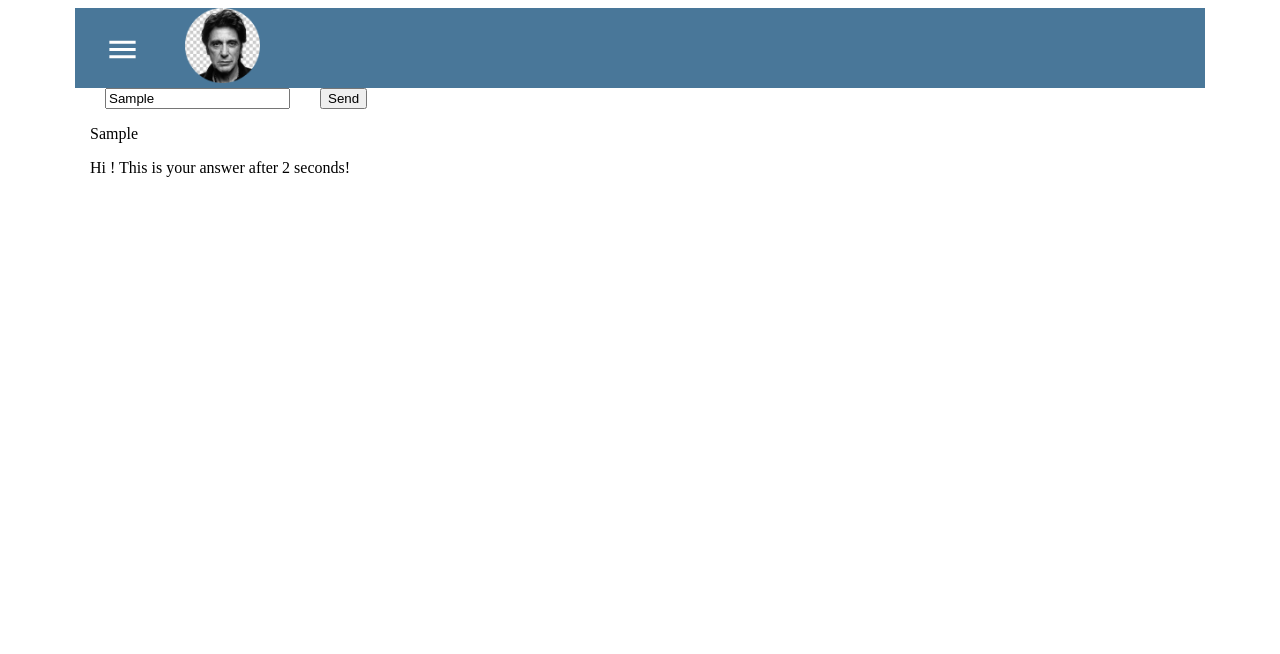
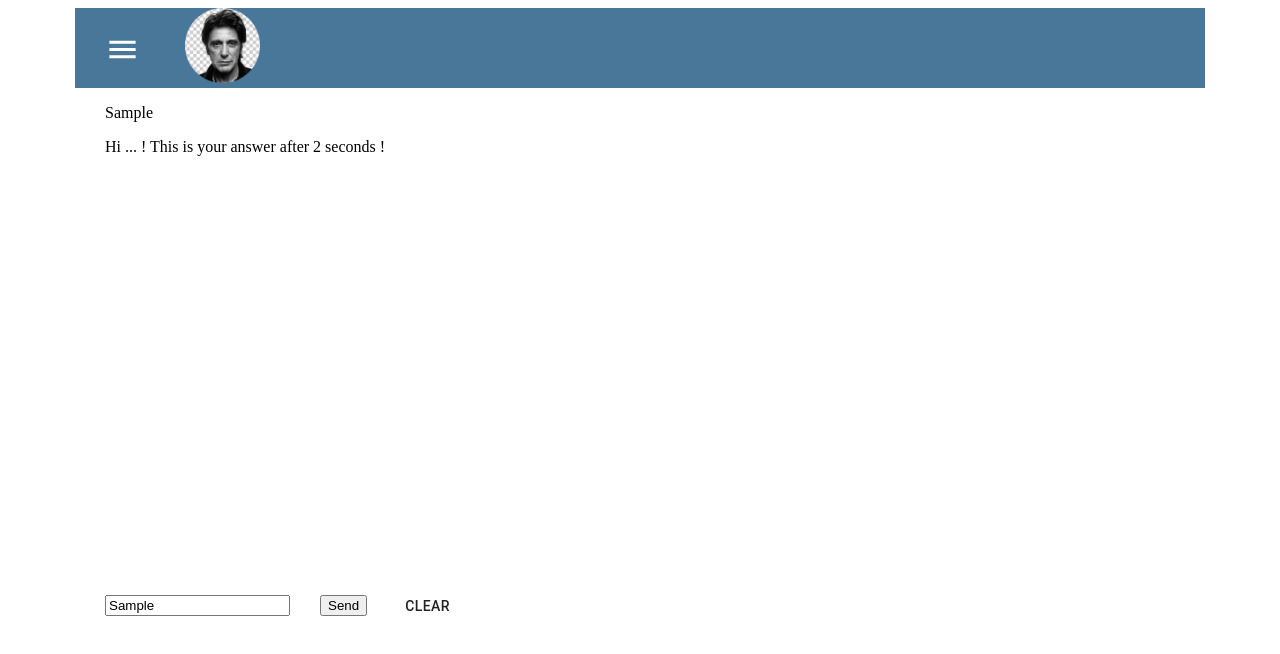
Before and after one commit to mirmahyar/digigram, a React (Create React App) app: page / in a window 1280 px wide. Both pictures are taken after typing "Sample" into the empty fields and a click on the input "Send". Shown: the top 654 px of the page. Built offline with nearby package versions, Linux system fonts and the light colour scheme; the HTML template or start-up script is replaced by a standard one.

Commit message:
still working on input and how to display message

```diff
--- a/src/components/Input/Input.css
+++ b/src/components/Input/Input.css
@@ -0,0 +1,13 @@
+.wrapper{
+    display: flex;
+}
+
+
+.display{
+    position: relative;
+}
+
+.form{
+    position: fixed;
+    margin-top: 500px;
+}
--- a/src/components/Input/Input.js
+++ b/src/components/Input/Input.js
@@ -1,12 +1,13 @@
+import { Button } from '@material-ui/core';
 import { MessageSharp } from '@material-ui/icons';
 import React, {useState, useEffect, useRef} from 'react'
-import DisplayMessages from '../DisplayMessages/DisplayMessages'
+import "./Input.css"
 
 function Input() {
 
     const [message,SetMessage] = useState("");
     const [messageArray,SetMessageArray] = useState([]);
-    const [answer,SetAnswer]  = useState("");
+    const [answer,SetAnswer]  = useState(false);
 
     const [submitted,SetSubmitted] = useState(false);
     const [clear,SetClear]= useState(false);
@@ -19,36 +20,45 @@ function Input() {
     const handleSubmit = (e) => {
         e.preventDefault();
         SetSubmitted(true);
-        SetMessageArray([...message])
+        SetMessageArray([message])
+        console.log(messageArray);
         setTimeout(() => {
-            SetAnswer("Hi ! This is your answer after 2 seconds!")
+            SetAnswer(true)
         }, 2000);
+        }
 
+        const handleClear = () => {
+            SetMessage("");
 
-
-
-    }
+        }
 
 
 
 
 
     return (
-        <div>
-            <form onSubmit={handleSubmit}>
+        <div className="wrapper">
+
+            <div className="display">
+            <p>{messageArray}</p>
+            {answer ? <p>Hi ... ! This is your answer after 2 seconds ! </p> : null}
+            </div>
+
+
+            <form className="form" onSubmit={handleSubmit}>
             <input
             type="text" id="input" name="input"
-            //value={message}
+            value={message}
 
             placeholder="Write a message"
             onChange= {handleChange}
             />
             <input type="submit" value="Send"/>
+            <Button onClick = {handleClear}>Clear</Button>
 
             </form>
 
-            <p>{messageArray}</p>
-            <p>{answer}</p>
+
 
 
 
```
